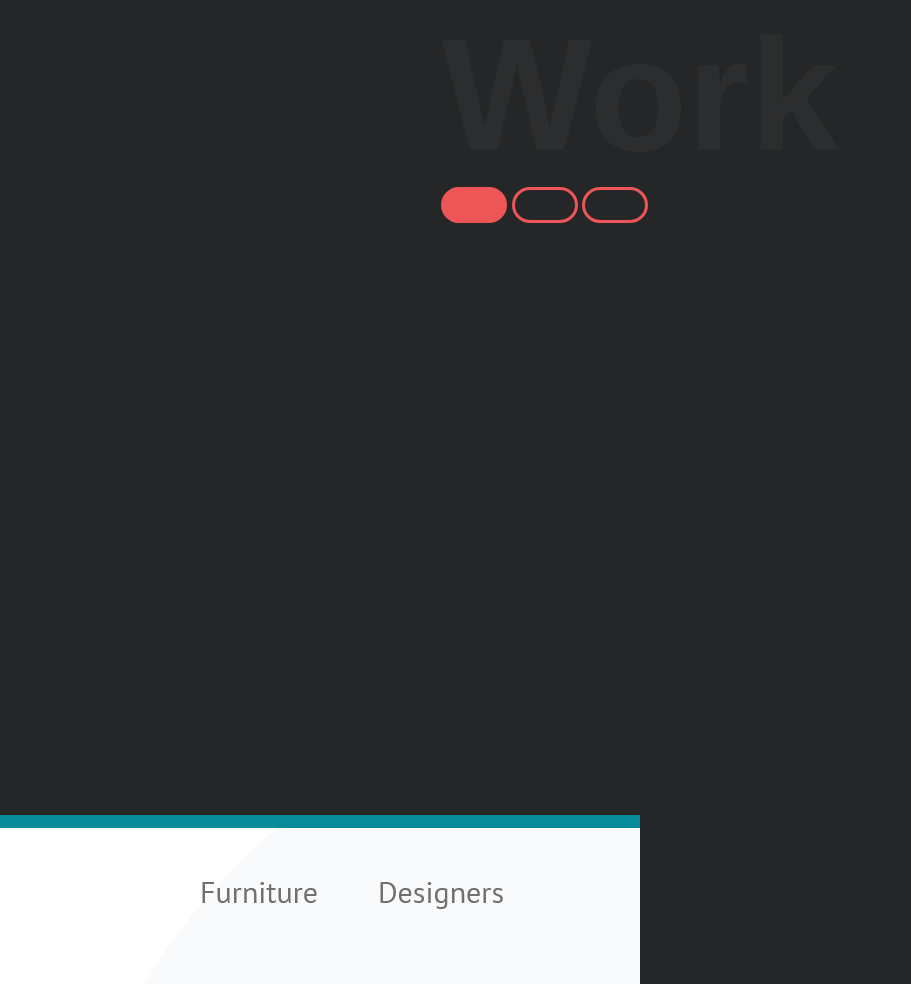
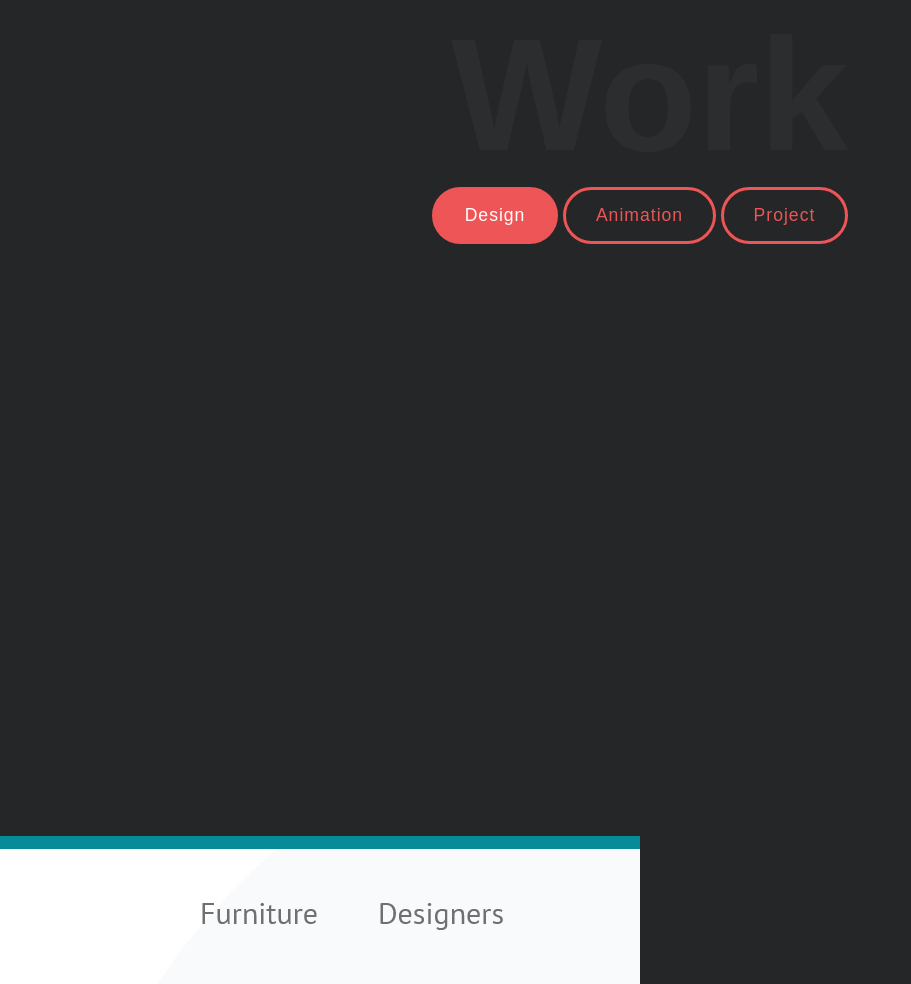
Before and after one commit to VIUNDESIGN/Starter-Files-v-9, a plain HTML site: page Starter Files-v-9/index.html in a window 1280 px wide. Shown: the part 2202-3186 px from the top of the page, without its empty margins (0-911 px from the left). Drawn offline with Linux system fonts and the light colour scheme.

Commit message:
Some changes

```diff
--- a/Starter Files-v-9/index.html
+++ b/Starter Files-v-9/index.html
@@ -122,9 +122,9 @@
 <div class="container work" id="work">
   <h1>Work</h1>
   <div class="work-category">
-    <button id="designing" class="active" onclick="showRequiredCategory(this)"></button>
-    <button id="animation" onclick="showRequiredCategory(this)"></button>
-    <button id="project" onclick="showRequiredCategory(this)"></button>
+    <button id="designing" class="active" onclick="showRequiredCategory(this)">Design</button>
+    <button id="animation" onclick="showRequiredCategory(this)">Animation</button>
+    <button id="project" onclick="showRequiredCategory(this)">Project</button>
   </div>
 </div>
 <div class="category-designing showCategory">
```
